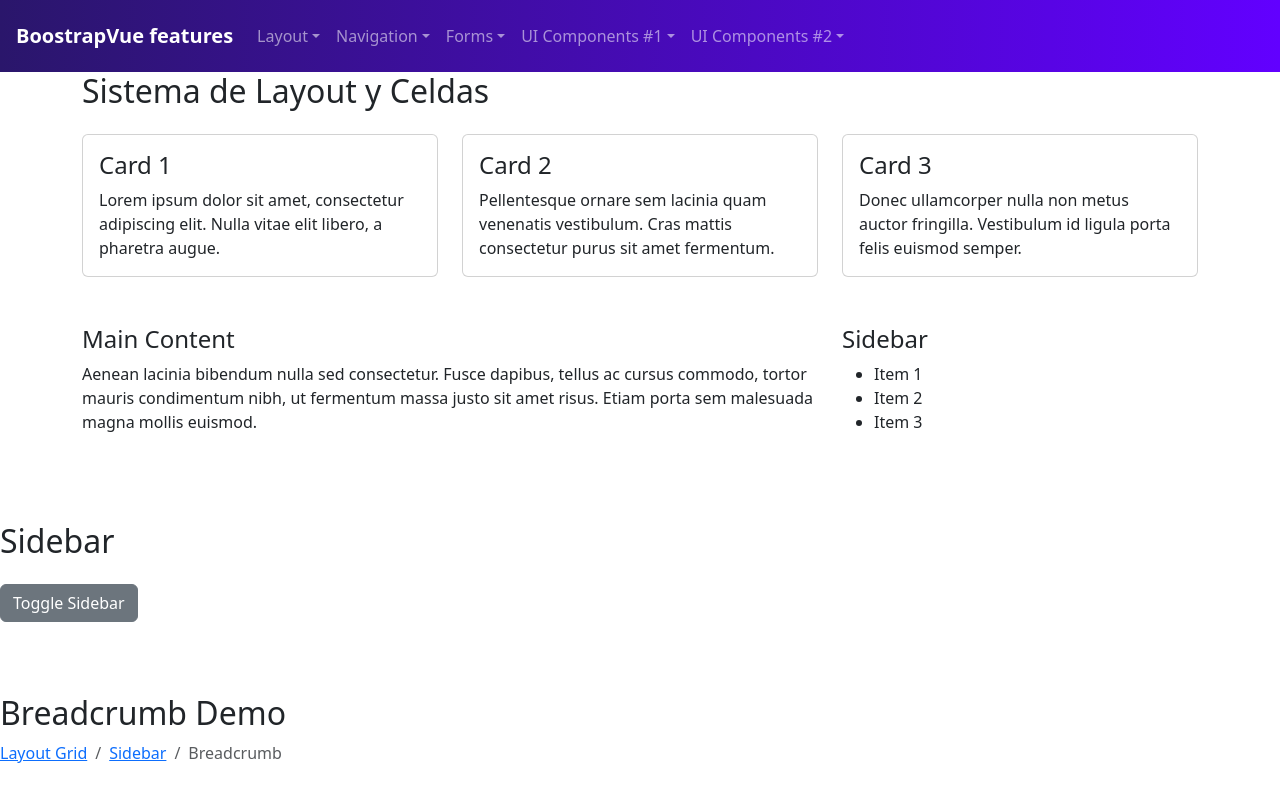
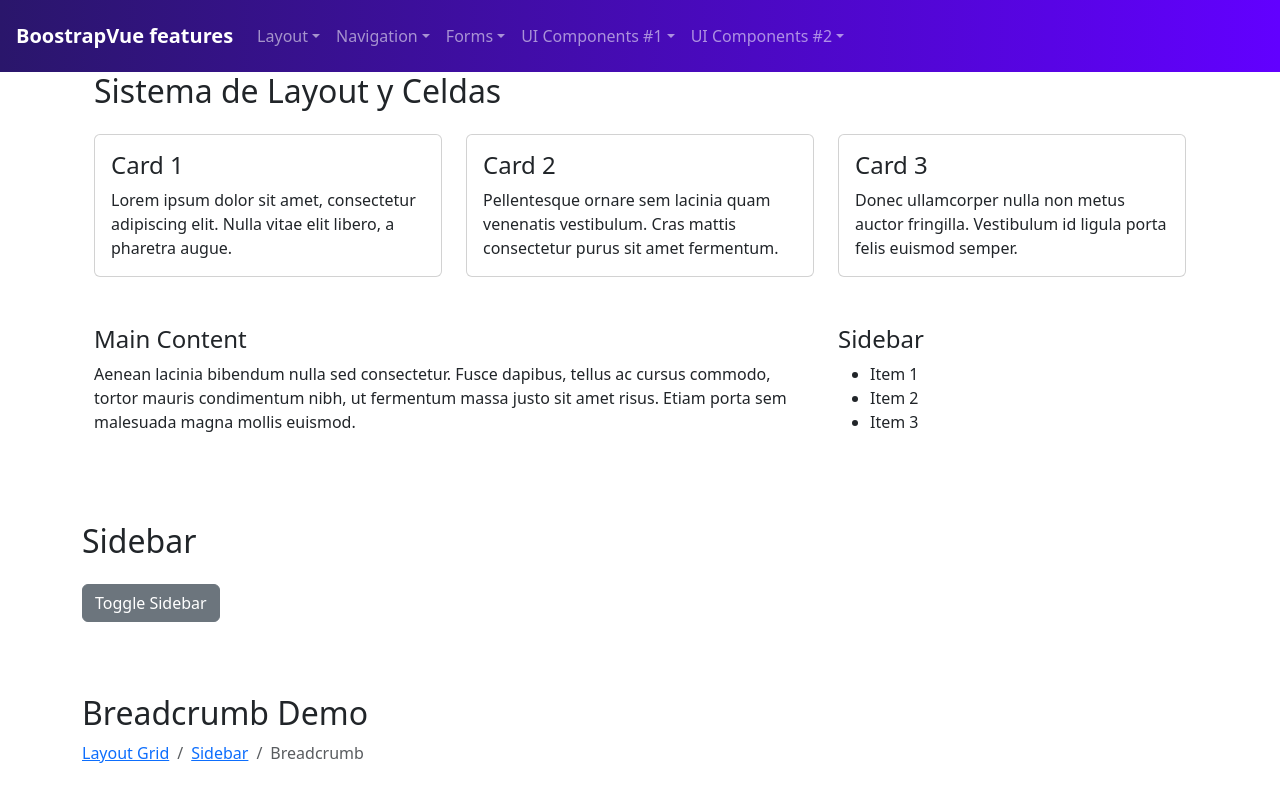
Before and after one commit to JavierDibo/boostrap-vue-proyecto, a Vue app: page / in a window 1280 px wide. Shown: the top 802 px of the page. Built offline with nearby package versions, Linux system fonts and the light colour scheme.

Commit message:
Centered components

```diff
--- a/src/App.vue
+++ b/src/App.vue
@@ -1,21 +1,22 @@
+<!--App.vue-->
 <!--App.vue-->
 <template>
   <div id="app">
     <NavBar/>
     <section id="layout-grid" class="content-section">
-      <GridLayout/>
+      <b-container>
+        <GridLayout/>
+      </b-container>
     </section>
     <section id="sidebar" class="content-section">
-      <SideBar/>
+      <b-container>
+        <SideBar/>
+      </b-container>
     </section>
     <section id="breadcrumb" class="content-section">
-      <BreadcrumbDemo />
-    </section>
-    <section id="projects" class="content-section">
-      <!-- Add your Projects section content here -->
-    </section>
-    <section id="contact" class="content-section">
-      <!-- Add your Contact section content here -->
+      <b-container>
+        <BreadcrumbDemo />
+      </b-container>
     </section>
   </div>
 </template>
--- a/src/components/BreadcrumbDemo.vue
+++ b/src/components/BreadcrumbDemo.vue
@@ -1,3 +1,4 @@
+<!-- BreadcrumbDemo.vue -->
 <template>
   <div>
     <h2>Breadcrumb Demo</h2>
```
